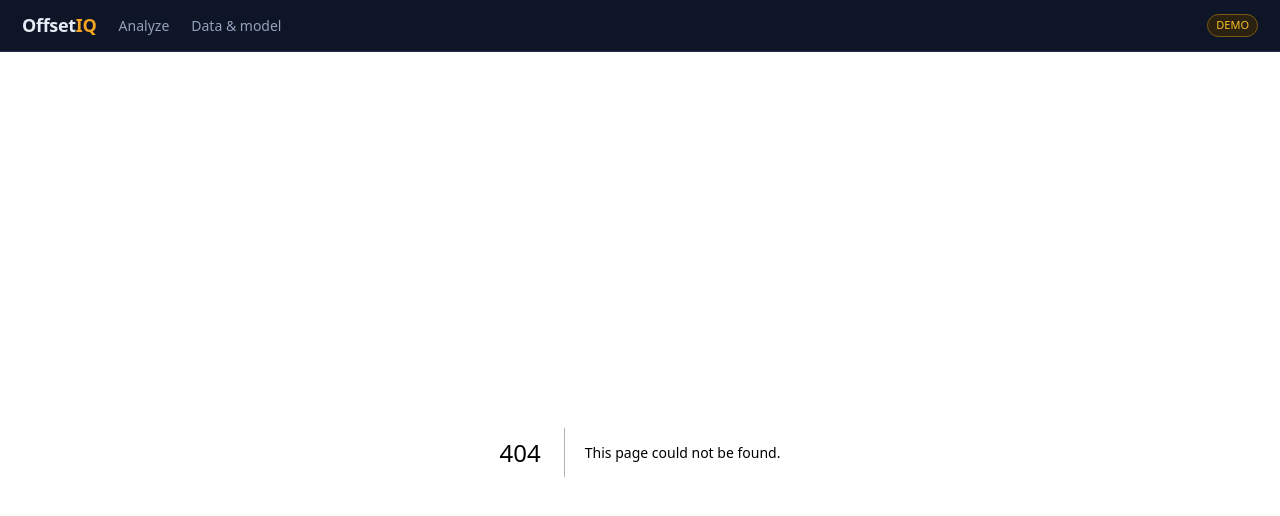
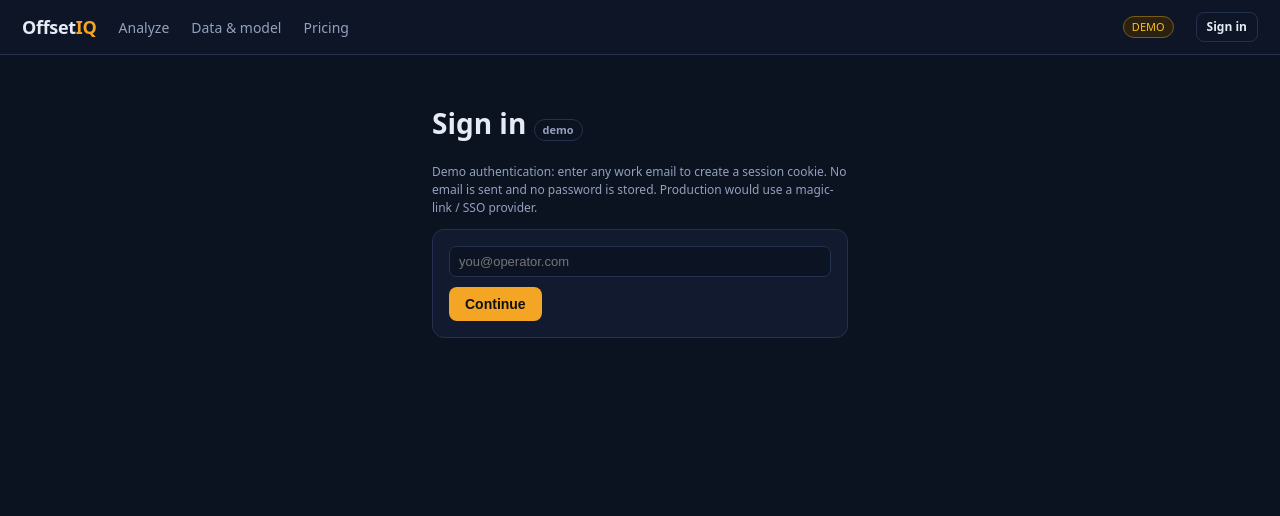
Before and after one commit to DamianLujan1/offsetiq, a Next.js app: page /login in a window 1280 px wide. Before the commit this address had no page. Shown: the top 516 px of the page. Built offline with nearby package versions, Linux system fonts and the light colour scheme.

Commit message:
Demo auth stub: login page, /api/auth cookie session, nav badge

```diff
--- a/app/layout.tsx
+++ b/app/layout.tsx
@@ -1,6 +1,7 @@
 import type { Metadata } from "next";
 import Link from "next/link";
 import "./globals.css";
+import AuthBadge from "@/components/AuthBadge";
 
 export const metadata: Metadata = {
   title: "OffsetIQ — Permian offset analysis in seconds",
@@ -15,8 +16,10 @@ export default function RootLayout({ children }: { children: React.ReactNode })
           <Link href="/" className="brand">Offset<b>IQ</b></Link>
           <Link href="/analyze" className="l">Analyze</Link>
           <Link href="/data" className="l">Data &amp; model</Link>
+          <Link href="/pricing" className="l">Pricing</Link>
           <span className="sp" />
           <span className="pill demo" title="Authentication and billing are demo stubs">DEMO</span>
+          <AuthBadge />
         </nav>
         {children}
       </body>
--- /dev/null
+++ b/app/login/page.tsx
@@ -0,0 +1,24 @@
+"use client";
+import { useState } from "react";
+
+export default function Login() {
+  const [email, setEmail] = useState("");
+  const [msg, setMsg] = useState("");
+  async function go(e: React.FormEvent) {
+    e.preventDefault();
+    const r = await fetch("/api/auth", { method: "POST", headers: { "Content-Type": "application/json" }, body: JSON.stringify({ email }) });
+    const j = await r.json();
+    if (j.ok) { window.location.href = "/analyze"; } else setMsg(j.error ?? "Error");
+  }
+  return (
+    <main><div className="wrap" style={{ maxWidth: 460 }}>
+      <h1>Sign in <span className="pill">demo</span></h1>
+      <p className="mut small">Demo authentication: enter any work email to create a session cookie. No email is sent and no password is stored. Production would use a magic-link / SSO provider.</p>
+      <form className="card" onSubmit={go}>
+        <input type="email" required placeholder="you@operator.com" value={email} onChange={(e) => setEmail(e.target.value)} style={{ width: "100%", marginBottom: 10 }} />
+        <button className="btn" type="submit">Continue</button>
+        {msg && <div className="warn" style={{ marginTop: 10 }}>{msg}</div>}
+      </form>
+    </div></main>
+  );
+}
--- /dev/null
+++ b/components/AuthBadge.tsx
@@ -0,0 +1,21 @@
+"use client";
+import Link from "next/link";
+import { useEffect, useState } from "react";
+
+export function readDemoUser(): string | null {
+  if (typeof document === "undefined") return null;
+  const m = document.cookie.match(/(?:^|; )oiq_demo_user=([^;]+)/);
+  return m ? decodeURIComponent(m[1]) : null;
+}
+
+export default function AuthBadge() {
+  const [u, setU] = useState<string | null>(null);
+  useEffect(() => setU(readDemoUser()), []);
+  if (!u) return <Link href="/login" className="btn sm ghost">Sign in</Link>;
+  return (
+    <span className="small mut">
+      {u} ·{" "}
+      <a href="#" onClick={async (e) => { e.preventDefault(); await fetch("/api/auth", { method: "DELETE" }); location.reload(); }}>sign out</a>
+    </span>
+  );
+}
```
Also changed, not shown: app/api/auth/route.ts (added, +18 -0 lines).
